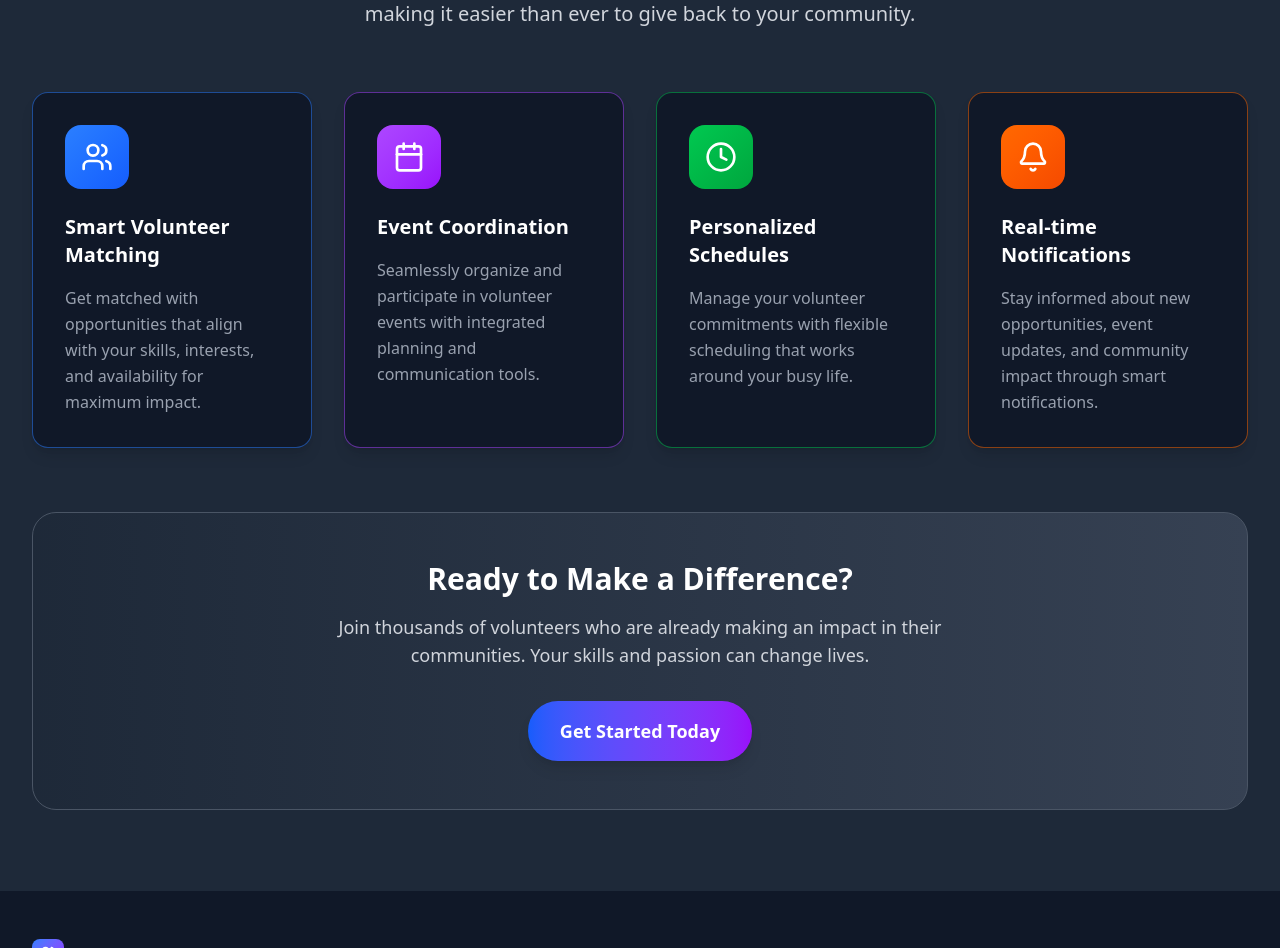
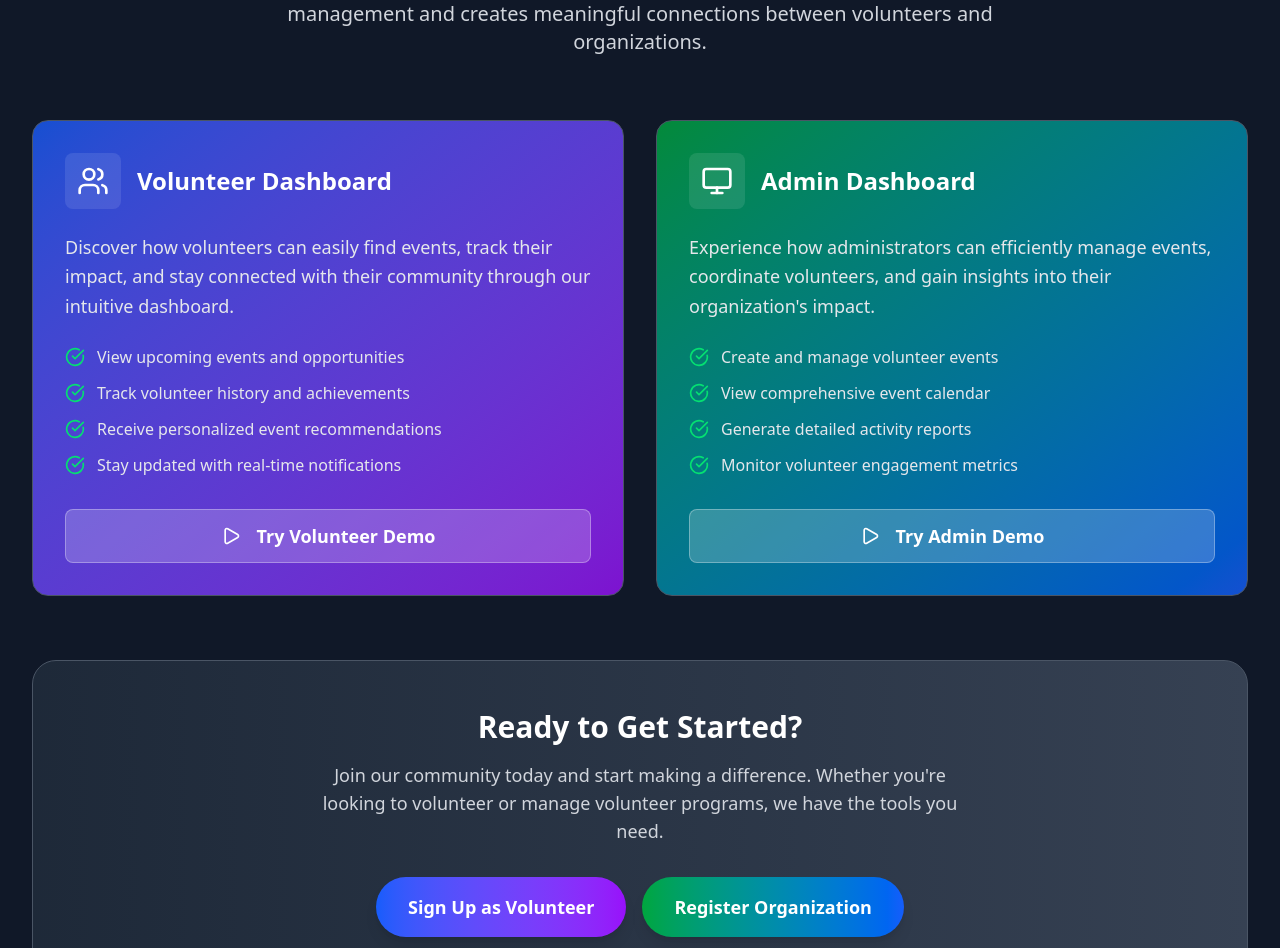
Before and after one commit to leo2971998/COSC-4353-Project, a React (Vite) app in the folder client/: page / in a window 1280 px wide. Shown: the part 964-1912 px from the top of the page. Built offline with nearby package versions, Linux system fonts and the light colour scheme; no server answers.

Commit message:
Add demo section to homepage with interactive preview cards
Co-authored-by: leo2971998 <106453722+leo2971998@users.noreply.github.com>

```diff
--- /dev/null
+++ b/client/components/Demo.jsx
@@ -0,0 +1,118 @@
+import { Button } from "./ui/Button";
+import { Monitor, Users, Calendar, BarChart3, Bell, CheckCircle, Play } from "lucide-react";
+import { useNavigate } from "react-router-dom";
+
+const DemoCard = ({ title, description, features, buttonText, demoPath, icon: Icon, bgGradient }) => {
+  const navigate = useNavigate();
+
+  return (
+    <div className={`${bgGradient} rounded-2xl p-8 border border-gray-600 hover:border-blue-500/50 transition-all duration-300 transform hover:scale-105 hover:shadow-xl`}>
+      <div className="flex items-center mb-6">
+        <div className="p-3 bg-white/10 rounded-lg mr-4">
+          <Icon className="w-8 h-8 text-white" />
+        </div>
+        <h3 className="text-2xl font-bold text-white">{title}</h3>
+      </div>
+
+      <p className="text-gray-200 mb-6 text-lg leading-relaxed">
+        {description}
+      </p>
+
+      <div className="space-y-3 mb-8">
+        {features.map((feature, index) => (
+          <div key={index} className="flex items-center text-gray-200">
+            <CheckCircle className="w-5 h-5 text-green-400 mr-3 flex-shrink-0" />
+            <span>{feature}</span>
+          </div>
+        ))}
+      </div>
+
+      <Button
+        onClick={() => navigate(demoPath)}
+        className="w-full bg-white/20 hover:bg-white/30 text-white border border-white/30 hover:border-white/50 py-3 px-6 text-lg font-semibold rounded-lg transition-all duration-300 flex items-center justify-center"
+      >
+        <Play className="w-5 h-5 mr-2" />
+        {buttonText}
+      </Button>
+    </div>
+  );
+};
+
+export default function Demo() {
+  return (
+    <section id="demo" className="py-20 bg-gray-900">
+      <div className="max-w-7xl mx-auto px-4 sm:px-6 lg:px-8">
+        {/* Header */}
+        <div className="text-center mb-16">
+          <h2 className="text-3xl sm:text-4xl font-bold text-white mb-4">
+            Experience the Platform
+          </h2>
+          <p className="text-xl text-gray-300 max-w-3xl mx-auto">
+            Try our interactive demos to see how our platform streamlines volunteer management
+            and creates meaningful connections between volunteers and organizations.
+          </p>
+        </div>
+
+        {/* Demo Cards Grid */}
+        <div className="grid grid-cols-1 lg:grid-cols-2 gap-8 mb-16">
+          <DemoCard
+            title="Volunteer Dashboard"
+            description="Discover how volunteers can easily find events, track their impact, and stay connected with their community through our intuitive dashboard."
+            features={[
+              "View upcoming events and opportunities",
+              "Track volunteer history and achievements",
+              "Receive personalized event recommendations",
+              "Stay updated with real-time notifications"
+            ]}
+            buttonText="Try Volunteer Demo"
+            demoPath="/volunteer-demo"
+            icon={Users}
+            bgGradient="bg-gradient-to-br from-blue-600/80 to-purple-600/80"
+          />
+
+          <DemoCard
+            title="Admin Dashboard"
+            description="Experience how administrators can efficiently manage events, coordinate volunteers, and gain insights into their organization's impact."
+            features={[
+              "Create and manage volunteer events",
+              "View comprehensive event calendar",
+              "Generate detailed activity reports",
+              "Monitor volunteer engagement metrics"
+            ]}
+            buttonText="Try Admin Demo"
+            demoPath="/admin-demo"
+            icon={Monitor}
+            bgGradient="bg-gradient-to-br from-green-600/80 to-blue-600/80"
+          />
+        </div>
+
+        {/* Call to Action */}
+        <div className="text-center">
+          <div className="bg-gradient-to-r from-gray-800 to-gray-700 border border-gray-600 rounded-3xl p-12">
+            <h3 className="text-2xl sm:text-3xl font-bold text-white mb-4">
+              Ready to Get Started?
+            </h3>
+            <p className="text-lg text-gray-300 mb-8 max-w-2xl mx-auto">
+              Join our community today and start making a difference. Whether you're looking to volunteer
+              or manage volunteer programs, we have the tools you need.
+            </p>
+            <div className="flex flex-col sm:flex-row gap-4 justify-center">
+              <Button
+                size="lg"
+                className="bg-gradient-to-r from-blue-600 to-purple-600 hover:from-blue-700 hover:to-purple-700 text-white px-8 py-4 text-lg font-semibold rounded-full shadow-lg hover:shadow-xl transition-all duration-300"
+              >
+                Sign Up as Volunteer
+              </Button>
+              <Button
+                size="lg"
+                className="bg-gradient-to-r from-green-600 to-blue-600 hover:from-green-700 hover:to-blue-700 text-white px-8 py-4 text-lg font-semibold rounded-full shadow-lg hover:shadow-xl transition-all duration-300"
+              >
+                Register Organization
+              </Button>
+            </div>
+          </div>
+        </div>
+      </div>
+    </section>
+  );
+}
--- a/client/pages/HomePage.jsx
+++ b/client/pages/HomePage.jsx
@@ -1,6 +1,7 @@
 import { useState } from "react";
 import Navbar from "../components/Navbar";
 import Hero from "../components/Hero";
+import Demo from "../components/Demo";
 import About from "../components/About";
 import Footer from "../components/Footer";
 import Layout from "../components/Layout";
@@ -19,6 +20,7 @@ export default function HomePage() {
     <Layout>
       <Navbar scrollToSection={scrollToSection} />
       <Hero scrollToSection={scrollToSection} />
+      <Demo />
       <About />
       <Footer />
     </Layout>
```
